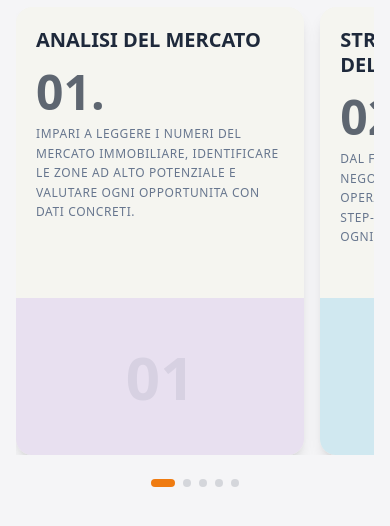
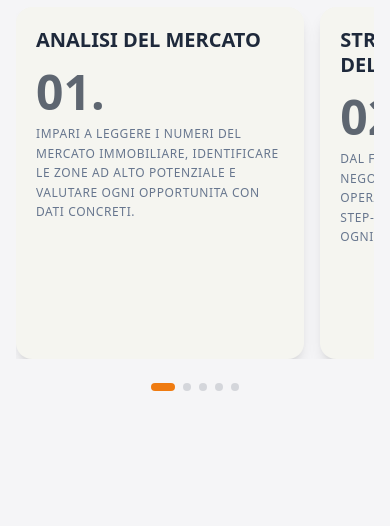
Before and after one commit to samma1997/ab-landing-system, a Next.js app: page /ab-landing-system/test-stacking in a window 390 px wide. Shown: the part 1073-1599 px from the top of the page. Built offline with nearby package versions, Linux system fonts and the light colour scheme.

Commit message:
fix: remove bottom colored area from StackingCards
Keep only title + big number + description on both desktop and
mobile. Remove the bottom illustration/number ghost area.
Mobile card height reduced to 22rem.

Co-Authored-By: Claude Opus 4.6 (1M context) <noreply@anthropic.com>

```diff
--- a/src/components/blocks-library/StackingCards.tsx
+++ b/src/components/blocks-library/StackingCards.tsx
@@ -217,7 +217,7 @@ export function StackingCards({
                 </div>
 
                 {/* Number + description */}
-                <div className="px-6 pt-6 flex-1 flex flex-col">
+                <div className="px-6 pt-6 flex-1">
                   <p
                     className={`text-7xl xl:text-8xl font-black leading-none mb-3 ${
                       isDark ? 'text-white/70' : 'text-[#1e293b]/70'
@@ -232,33 +232,6 @@ export function StackingCards({
                   >
                     {card.description}
                   </p>
-                </div>
-
-                {/* Bottom colored area */}
-                <div
-                  className="h-[36%] flex items-center justify-center flex-shrink-0"
-                  style={{
-                    background: isDark
-                      ? 'rgba(239,123,17,0.06)'
-                      : CARD_ACCENTS[i % CARD_ACCENTS.length],
-                  }}
-                >
-                  {card.icon ? (
-                    typeof card.icon === 'string' ? (
-                      <span className="text-6xl">{card.icon}</span>
-                    ) : (
-                      card.icon
-                    )
-                  ) : (
-                    <span
-                      className="text-7xl xl:text-8xl font-black"
-                      style={{
-                        color: isDark ? 'rgba(239,123,17,0.15)' : 'rgba(30,41,59,0.08)',
-                      }}
-                    >
-                      {String(num).padStart(2, '0')}
-                    </span>
-                  )}
                 </div>
               </div>
             </div>
@@ -309,7 +282,7 @@ export function StackingCards({
                     style={{ width: '85%' }}
                   >
                     <div
-                      className={`rounded-2xl overflow-hidden h-[28rem] flex flex-col ${
+                      className={`rounded-2xl overflow-hidden h-[22rem] flex flex-col ${
                         isDark
                           ? 'bg-[#1a2332] border border-white/10'
                           : 'bg-[#F5F5F0] shadow-lg'
@@ -343,33 +316,6 @@ export function StackingCards({
                           {card.description}
                         </p>
                       </div>
-
-                      {/* Bottom area */}
-                      <div
-                        className="h-[35%] flex items-center justify-center flex-shrink-0"
-                        style={{
-                          background: isDark
-                            ? 'rgba(239,123,17,0.06)'
-                            : CARD_ACCENTS[i % CARD_ACCENTS.length],
-                        }}
-                      >
-                        {card.icon ? (
-                          typeof card.icon === 'string' ? (
-                            <span className="text-5xl">{card.icon}</span>
-                          ) : (
-                            card.icon
-                          )
-                        ) : (
-                          <span
-                            className="text-6xl font-black"
-                            style={{
-                              color: isDark ? 'rgba(239,123,17,0.15)' : 'rgba(30,41,59,0.08)',
-                            }}
-                          >
-                            {String(num).padStart(2, '0')}
-                          </span>
-                        )}
-                      </div>
                     </div>
                   </div>
                 )
```
